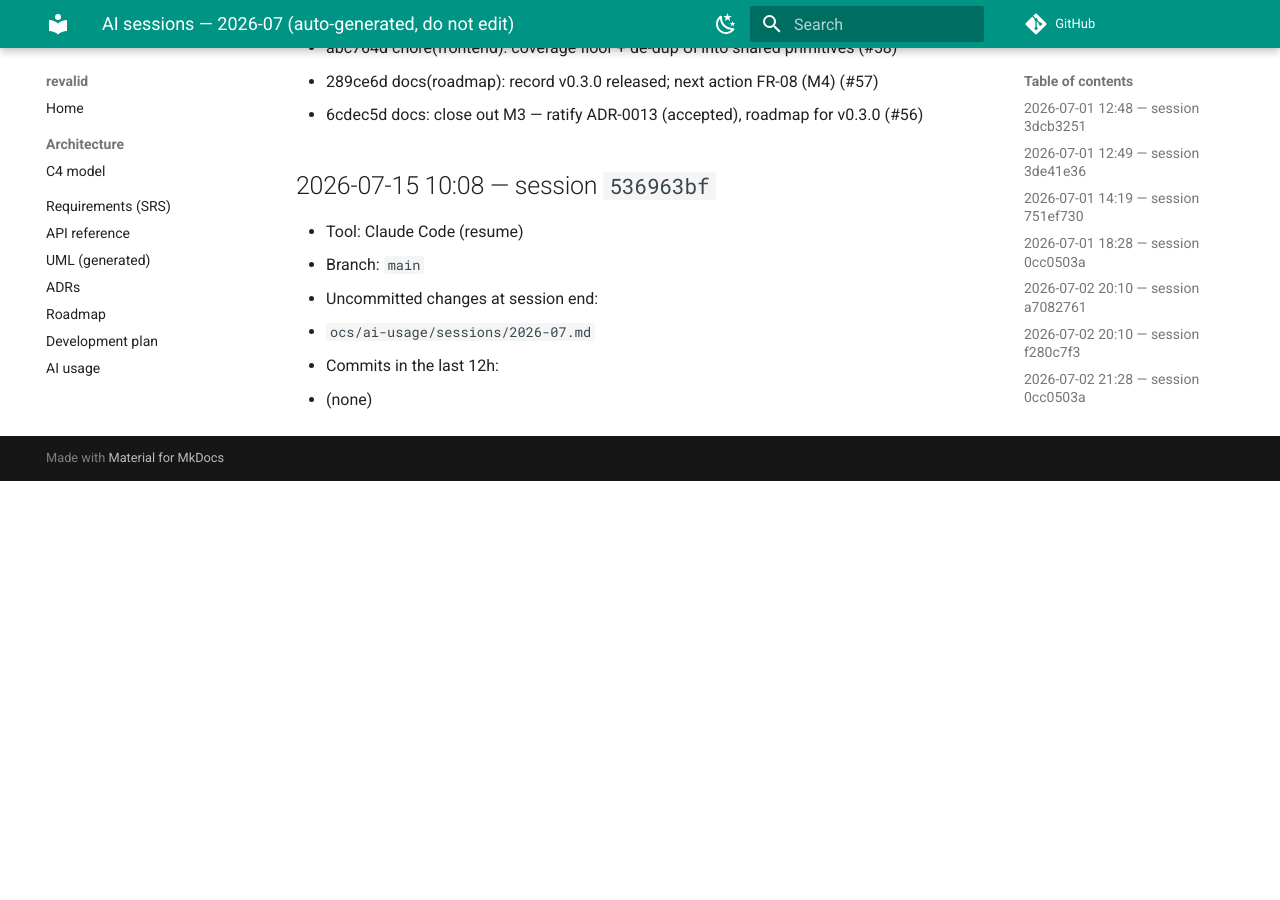
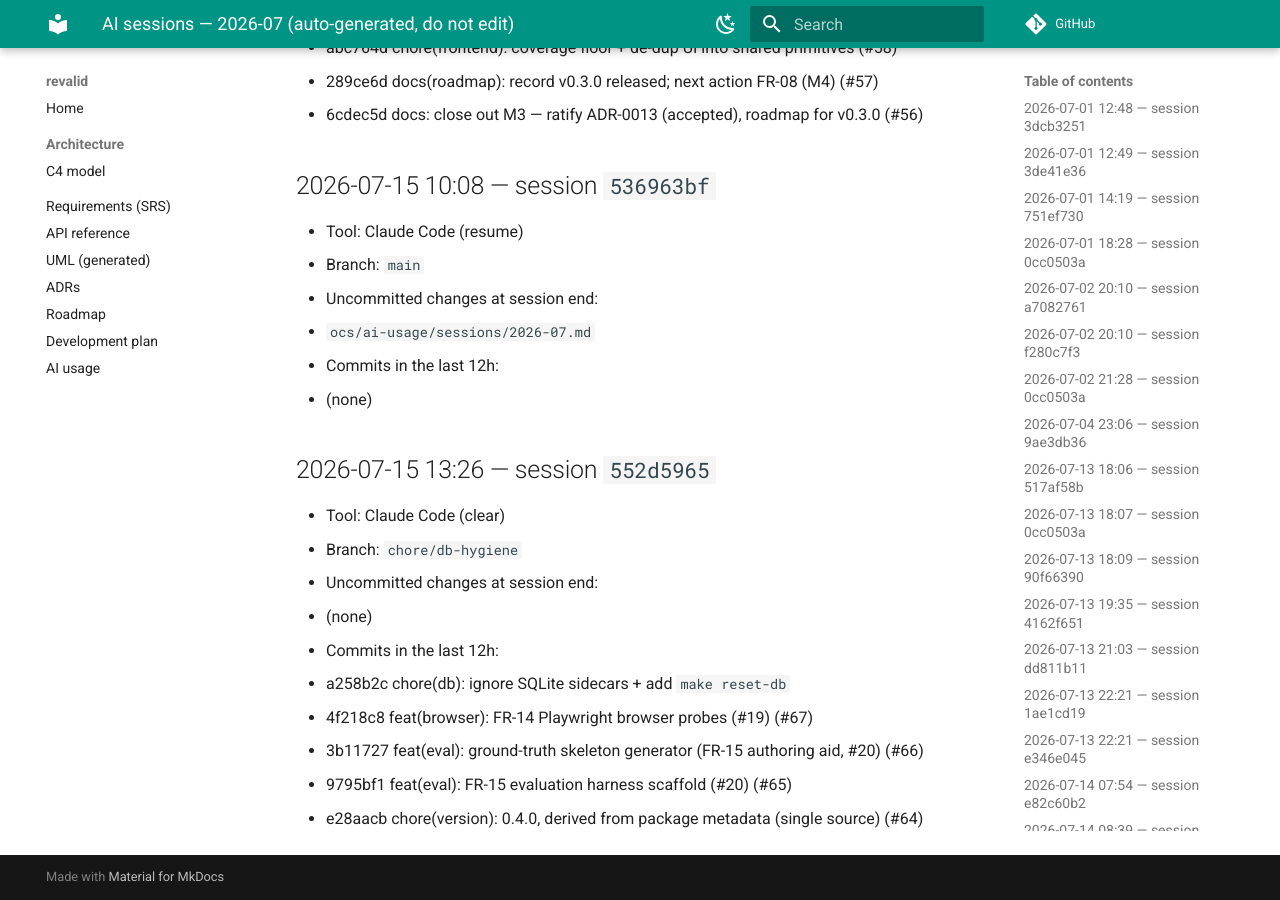
Before and after one commit to SelfishCoconut/revalid, an MkDocs documentation site: the page built from docs/ai-usage/sessions/2026-07.md, in a window 1280 px wide and 900 px high, scrolled down 8720 px. Built offline with MkDocs 1.6.1 and Material for MkDocs 9.7.7, drawn with Linux system fonts in a browser that asks for light colours; comment, search, counter and statistics services are not loaded; before the commit the page ends 9201 px from its top, so only the background shows below that.

Commit message:
docs(ai-usage): log prior session 552d5965
Co-Authored-By: Claude Opus 4.8 <noreply@anthropic.com>

```diff
--- a/docs/ai-usage/sessions/2026-07.md
+++ b/docs/ai-usage/sessions/2026-07.md
@@ -271,3 +271,16 @@
   - `ocs/ai-usage/sessions/2026-07.md`
 - Commits in the last 12h:
   - (none)
+
+## 2026-07-15 13:26 — session `552d5965`
+
+- Tool: Claude Code (clear)
+- Branch: `chore/db-hygiene`
+- Uncommitted changes at session end:
+  - (none)
+- Commits in the last 12h:
+  - a258b2c chore(db): ignore SQLite sidecars + add `make reset-db`
+  - 4f218c8 feat(browser): FR-14 Playwright browser probes (#19) (#67)
+  - 3b11727 feat(eval): ground-truth skeleton generator (FR-15 authoring aid, #20) (#66)
+  - 9795bf1 feat(eval): FR-15 evaluation harness scaffold (#20) (#65)
+  - e28aacb chore(version): 0.4.0, derived from package metadata (single source) (#64)
```
